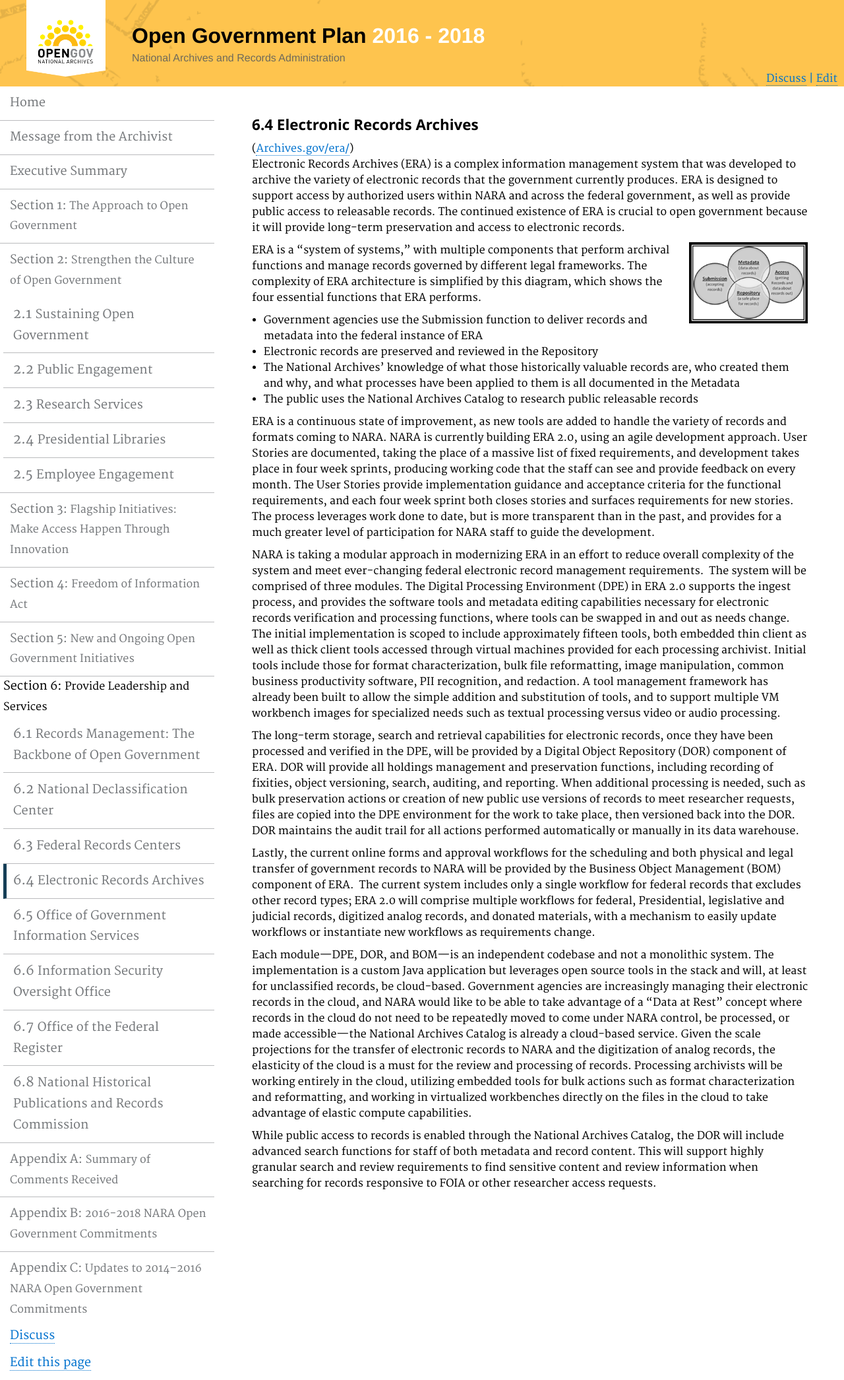
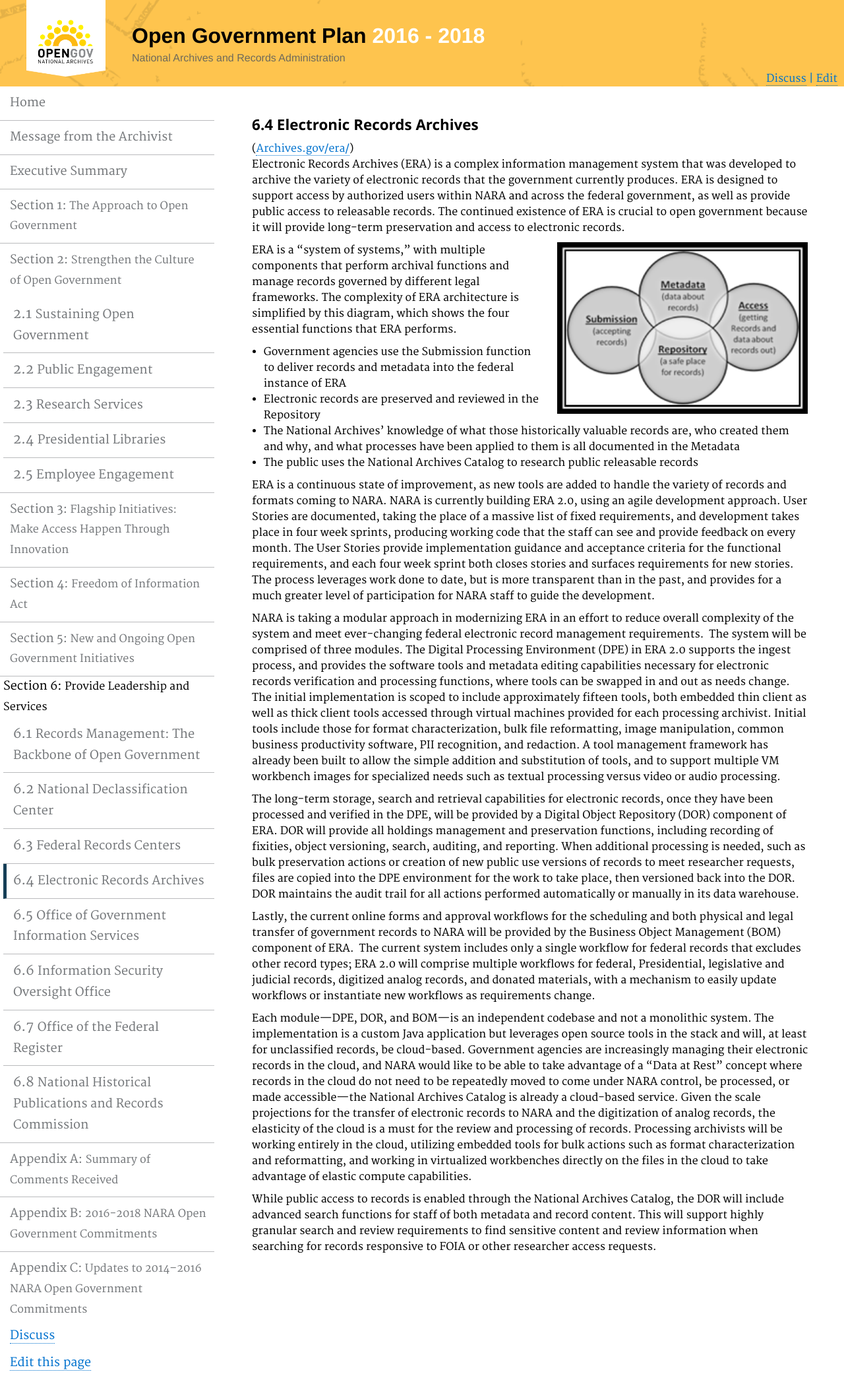
Before and after one commit to usnationalarchives/opengovplan, a Jekyll site: the page built from pages/erecordsarchives.md, in a window 1280 px wide. Shown: the whole page at 66% size. Built offline with Jekyll 4.4.1, drawn with Linux system fonts in a browser that asks for light colours.

Commit message:
Fixed content

```diff
--- a/pages/erecordsarchives.md
+++ b/pages/erecordsarchives.md
@@ -13,7 +13,7 @@ description: ""
 <p>(<a href="http://www.archives.gov/era/">Archives.gov/era/</a>)<br />
 Electronic Records Archives (ERA) is a complex information management system that was developed to archive the variety of electronic records that the government currently produces. ERA is designed to support access by authorized users within NARA and across the federal government, as well as provide public access to releasable records. The continued existence of ERA is crucial to open government because it will provide long-term preservation and access to electronic records.</p>
 
-<img src="../assets/images/erecords.png" alt="System to system diagram" style="with:100%" class="imgright">
+<img src="../assets/images/erecords.png" alt="System to system diagram" style="max-width:400px;" class="imgright">
 <p>ERA is a “system of systems,” with multiple components that perform archival functions and manage records governed by different legal frameworks. The complexity of ERA architecture is simplified by this diagram, which shows the four essential functions that ERA performs.</p>
 
 <ul>
```
